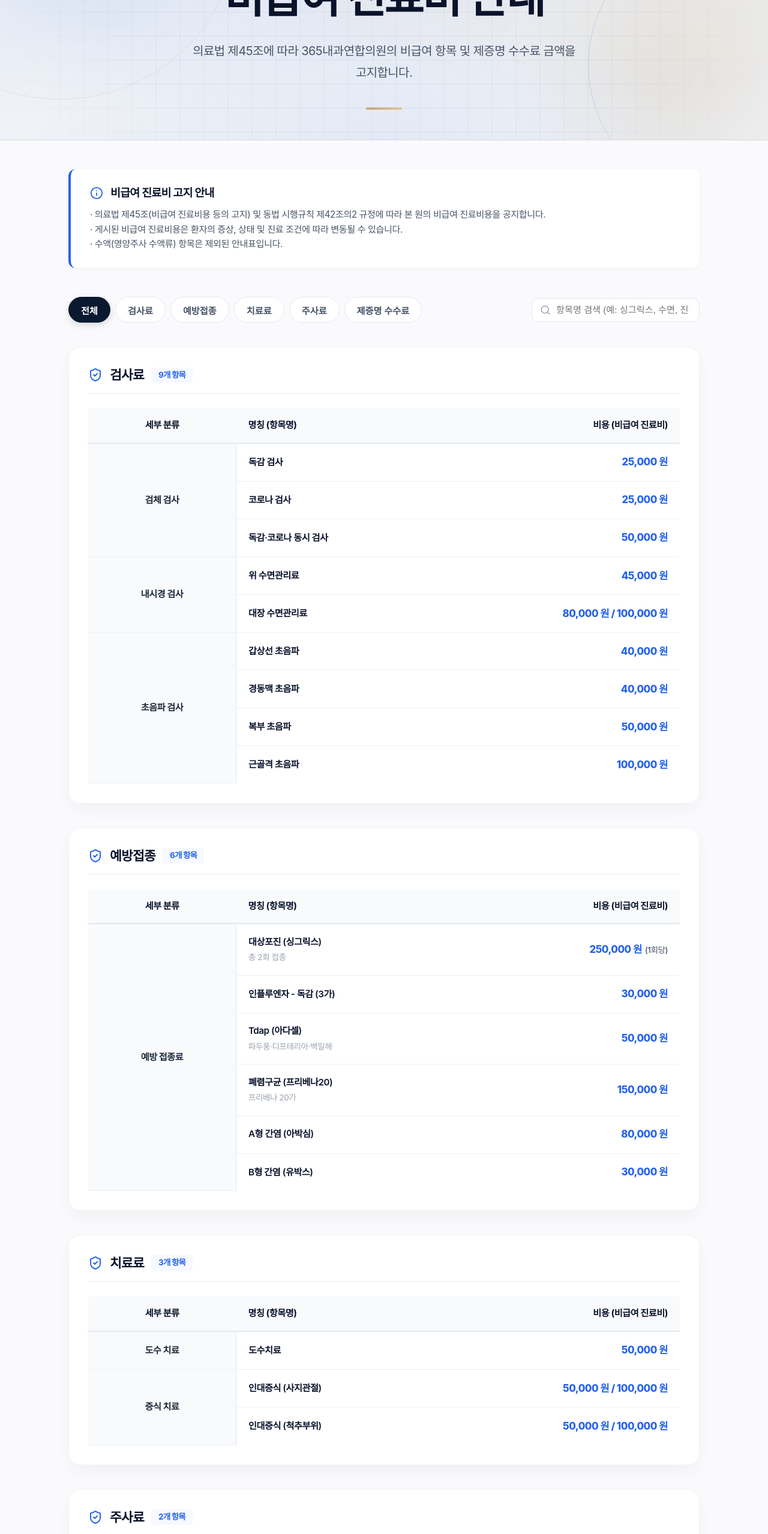
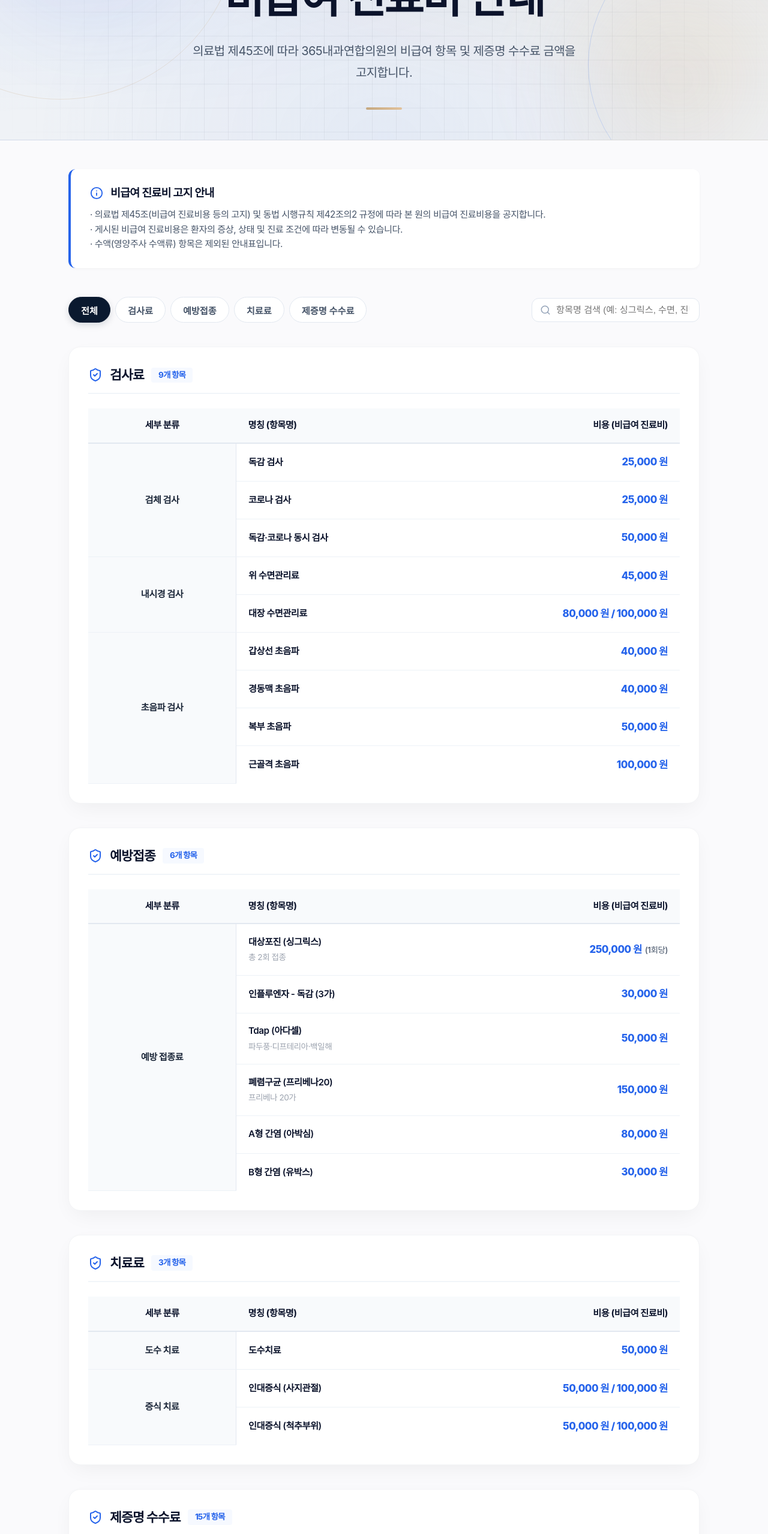
Before and after one commit to bnam1321-bit/365-clinic-web, a Next.js app: page /notice in a window 1280 px wide. Shown: the part 234-2792 px from the top of the page at 60% size. Built offline with nearby package versions, Linux system fonts and the light colour scheme; a web font is replaced by a local one.

Commit message:
Remove 주사료 category and items from non-reimbursable fee schedule page

```diff
--- a/src/app/notice/page.tsx
+++ b/src/app/notice/page.tsx
@@ -41,11 +41,7 @@ const feeData: FeeItem[] = [
     { category: "치료료", subCategory: "증식 치료", name: "인대증식 (사지관절)", price: "50,000 원 / 100,000 원" },
     { category: "치료료", subCategory: "증식 치료", name: "인대증식 (척추부위)", price: "50,000 원 / 100,000 원" },
 
-    // 4. 주사료 (영양 주사 - 수액류 제외)
-    { category: "주사료", subCategory: "영양 주사", name: "태반주사", price: "25,000 원" },
-    { category: "주사료", subCategory: "영양 주사", name: "비타민D (주)", price: "30,000 원" },
-
-    // 5. 제증명 수수료
+    // 4. 제증명 수수료
     { category: "제증명 수수료", subCategory: "진단서", name: "일반 진단서", price: "20,000 원" },
     { category: "제증명 수수료", subCategory: "진단서", name: "영문 일반 진단서", price: "20,000 원" },
     { category: "제증명 수수료", subCategory: "진단서", name: "근로능력 평가용 진단서", price: "10,000 원" },
@@ -65,7 +61,7 @@ const feeData: FeeItem[] = [
     { category: "제증명 수수료", subCategory: "확인서 & 사본 / 영상", name: "진료기록 영상 (CD)", price: "10,000 원" },
 ];
 
-const categories = ["전체", "검사료", "예방접종", "치료료", "주사료", "제증명 수수료"];
+const categories = ["전체", "검사료", "예방접종", "치료료", "제증명 수수료"];
 
 export default function NoticePage() {
     const [activeTab, setActiveTab] = useState("전체");
```
